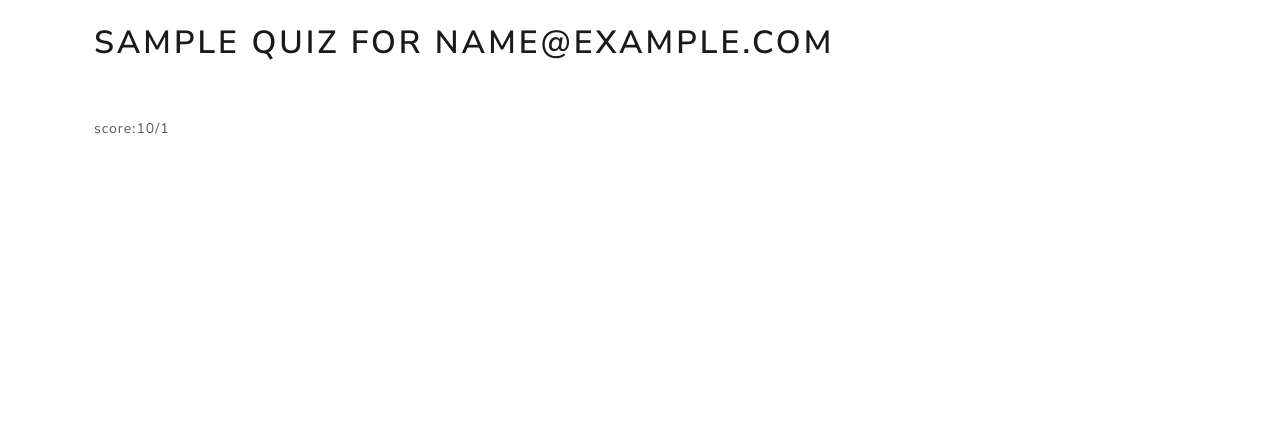
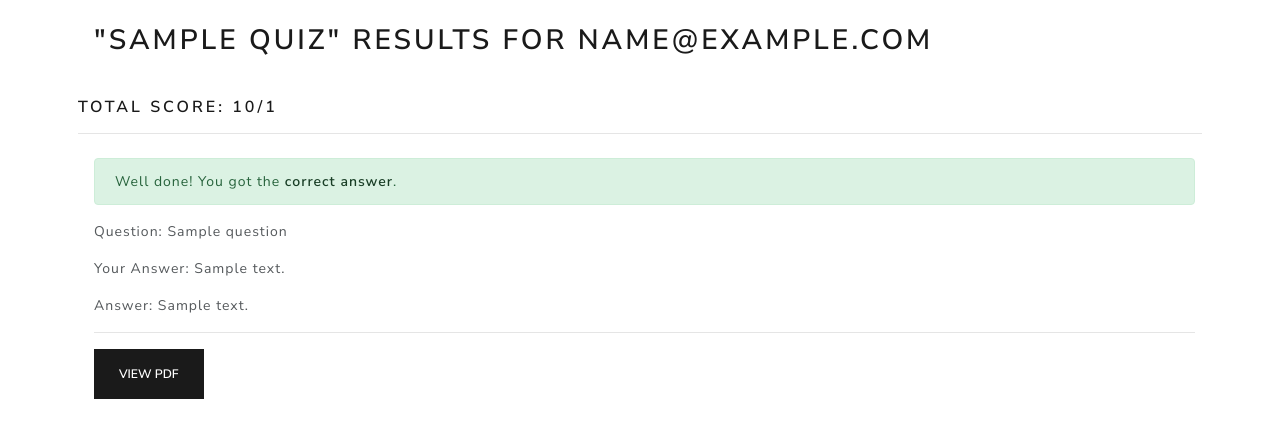
Before and after one commit to dumrich/QuizApp, a Django app: template quiz/templates/quiz/instance.html in a window 1280 px wide. Shown: the part 98-536 px from the top of the page. Run offline with Django 3.2, Linux system fonts and the light colour scheme; a user stored in the database is signed in; tables that the repository leaves empty hold one stand-in row (values such as "Sample post"); the template is opened without the code that fills it: values that come from a table or form of the project are taken from there, most other values are stand-ins (such as "Sample title", 1, 10 or a date in 2020); parts of the project's set-up code (start-up, migrations or seed data) failed here and were passed over; some libraries are stand-ins or nearby versions.

Commit message:
track question functionality and required fields

```diff
--- a/quiz/templates/quiz/instance.html
+++ b/quiz/templates/quiz/instance.html
@@ -5,10 +5,33 @@
 {% block content %}
 	{% if user.is_authenticated %}
 	<div class="container p-4">
-		<h1>{{quiz_instance.quiz}} for {{quiz_instance.user}}</h2>
+		<h2>"{{quiz_instance.quiz}}" results for {{quiz_instance.user}}</h2>
 	</div>
-	<div class="container p-4">
-		<p>score:{{quiz_instance.score}}/{{total_questions}}</p>
+	<div class="container p-2">
+		<h5>Total Score: {{quiz_instance.score}}/{{total_questions}}</h6>
+		<hr width="100%">
+
+
+	</div>
+	<div class="container pl-4">
+
+	{% for UserAnswer in quiz_instance.UserAnswer.all %}
+		{% if UserAnswer.question.answer != UserAnswer.answer %}
+			<div class="alert alert-dismissible alert-danger">
+				<button type="button" class="close" data-dismiss="alert">&times;</button>
+				<strong>Oh snap!</strong> <a href="#" class="alert-link">Wrong Answer</a>
+			</div>
+		{% else %}
+			<div class="alert alert-dismissible alert-success">
+				<strong>Well done!</strong> You got the  <a href="#" class="alert-link">correct answer</a>.
+			</div>
+		{% endif %}
+		<p>Question: {{UserAnswer.question}}</p>
+		<p>Your Answer: {{UserAnswer.question.answer}}</p>
+		<p>Answer: {{UserAnswer.answer}}</p>
+		<hr width="100%">
+	{% endfor %}
+	<button type="button" class="btn btn-primary">View PDF</button>
 	</div>
 	{% else %}
 		<a class="nav-link" href="{% url 'login' %}"><h2>Please login here</h2></a>
--- a/quiz/templates/quiz/list.html
+++ b/quiz/templates/quiz/list.html
@@ -5,6 +5,8 @@
 {% block content %}
 	{% if user.is_authenticated %}
 		<div class="container pt-4">
+			<p>Hello {{user.email}}</p>
+
 				<h1>
 			Quiz List
 		</h1>
--- a/quiz/urls.py
+++ b/quiz/urls.py
@@ -17,7 +17,10 @@ urlpatterns = [
          name='quiz_take'),
     path('<int:pk>/<slug:slug>/<int:attempt>/',
          views.instance_detail,
-         name="instance_detail")
+         name="instance_detail"),
+    path('<int:pk>/pdf/',
+         views.quiz_pdf,
+         name='quiz_pdf')
 
 
 
--- a/quiz/views.py
+++ b/quiz/views.py
@@ -1,4 +1,4 @@
-from django.shortcuts import render, get_object_or_404
+from django.shortcuts import render, get_object_or_404, redirect
 from django.views.generic import ListView
 from .models import Quiz, SaveUserInstance, UserAnswer
 from .forms import QuizForm, QuestionForm
@@ -40,7 +40,8 @@ def quiz_take(request, pk, slug):
         print(score)
         UserInstance = SaveUserInstance.objects.create(user=request.user, quiz=quiz, attempt=attempts, score=score)
         UserInstance = UserInstance.UserAnswer.add(*answers)
-        print(SaveUserInstance.objects.get(user = request.user, quiz=quiz, attempt=attempts, score = score))
+        UserInstance = SaveUserInstance.objects.get(user = request.user, quiz=quiz, attempt=attempts, score = score)
+        return redirect(f'http://127.0.0.1:8000/{quiz.id}/{quiz.slug}/{UserInstance.attempt}')
 
     return render(request,
                   'quiz/quiz.html',
@@ -84,7 +85,6 @@ def instance_detail(request, pk, slug, attempt):
                   {'quiz_instance': quiz_instance,
                    'total_questions':total_questions})
 
-
 def quiz_create(request):
     new_quiz = None
     if request.method == 'POST':
```
Also changed, not shown: quiz/templates/quiz/pdf.html (+10 -0 lines), quiz/templates/quiz/quiz.html (+8 -8 lines), users/views.py (+12 -2 lines), 2 other files.
